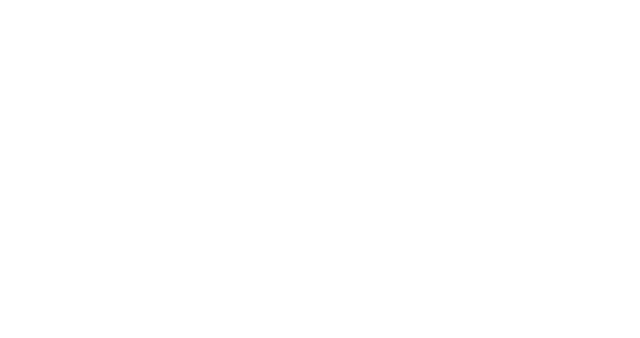
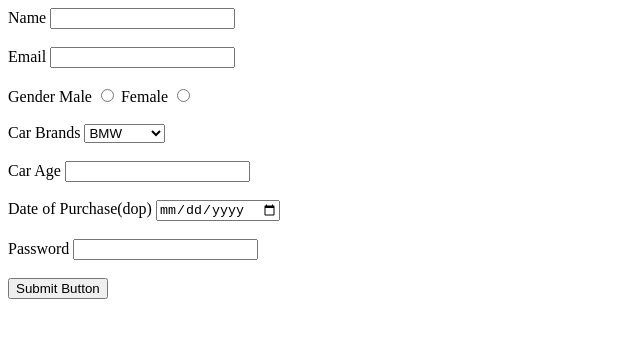
Before and after one commit to acciojob/car-insurance-form-vdivyansh29, a website: page main.html in a window 1280 px wide. Shown: the whole page, without its empty margins (0-640 px from the left). Drawn offline with Linux system fonts and the light colour scheme.

Commit message:
created a submission

```diff
--- a/main.html
+++ b/main.html
@@ -8,6 +8,37 @@
 
 <body>
 	<!-- the entire body must be written by student -->
+	<form>
+		<label for="name">Name</label>
+		<input type="text" id="name" required>
+<br><br>
+		<label for="email">Email</label>
+		<input type="email" id="email" required>
+<br><br>
+		<label for="gender">Gender</label>
+		<label for="male">Male</label>
+		<input type="radio" id="male" name="gender" value="male" required>
+		<label for="female">Female</label>
+		<input type="radio" id="female" name="gender" value="female" required>
+<br><br>
+		<label for="cars">Car Brands</label>
+		<select name="cars" id="cars">
+			<option value="bmw">BMW</option>
+			<option value="audi">Audi</option>
+			<option value="mercedez">Mercedez</option>
+		</select>
+<br><br>
+		<label for="carage">Car Age</label>
+		<input type="number" id="carage" required>
+<br><br>
+		<label for="dop">Date of Purchase(dop)</label>
+		<input type="date" id="dop" required>
+<br><br>
+		<label for="password">Password</label>
+		<input type="password" id="password" required>
+<br><br>
+		<button type="submit">Submit Button</button>
+	</form>
     <script type="text/javascript" src="./script.js">
 </script>
 
```
